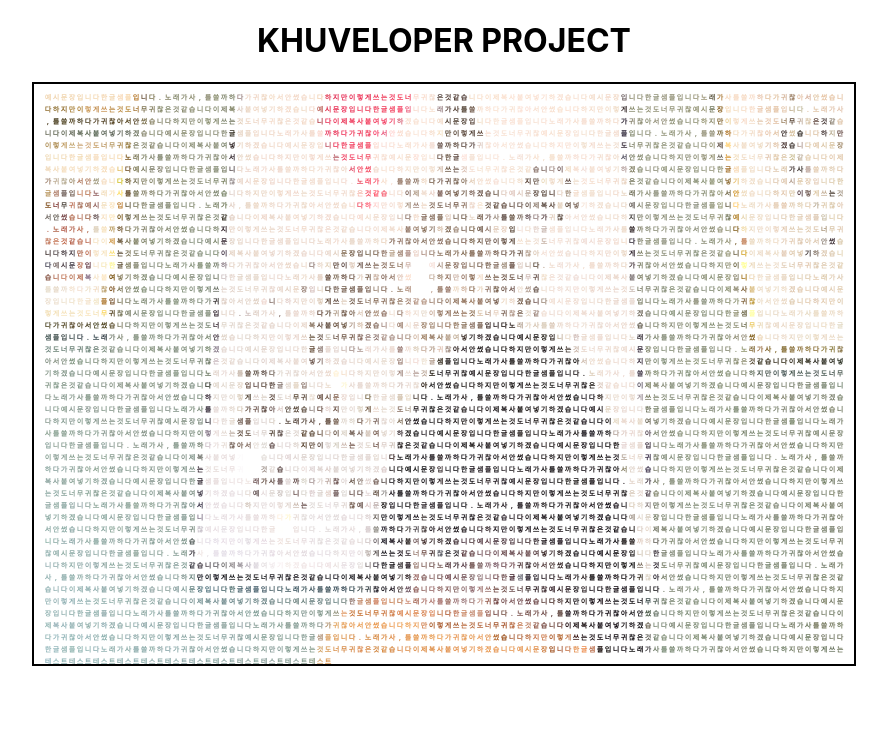
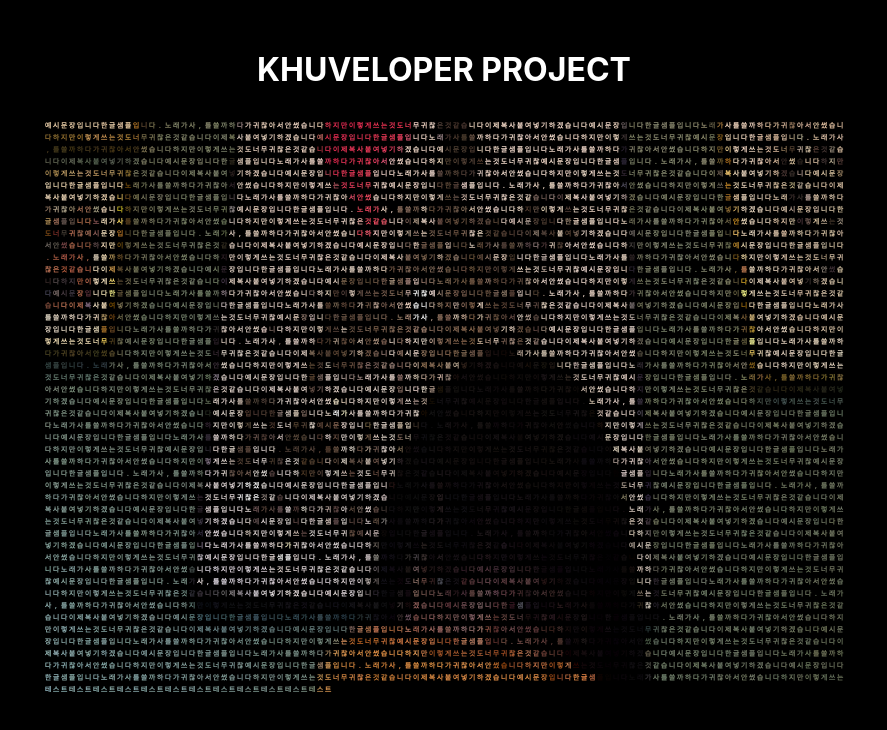
Before and after one commit to euzl/KHUVELOPER-frontend, a React (Create React App) app: page / in a window 1280 px wide. Shown: the top 730 px of the page, without its empty margins (196-1083 px from the left). Built offline with nearby package versions, Linux system fonts and the light colour scheme.

Commit message:
2018-11-08 Edit CSS

```diff
--- a/public/index.html
+++ b/public/index.html
@@ -1,5 +1,5 @@
 <!DOCTYPE html>
-<html lang="en">
+<html lang="en" style="background-color: black;">
   <head>
     <meta charset="utf-8">
     <link rel="shortcut icon" href="%PUBLIC_URL%/favicon.ico">
--- a/src/App.css
+++ b/src/App.css
@@ -1,6 +1,12 @@
 .App {
   text-align: center;
   align-items: center;
+  /* background-color: black; */
+}
+
+h1.title {
+  margin-top: 50px;
+  color: white;
 }
 
 .text-area {
--- a/src/App.js
+++ b/src/App.js
@@ -11,7 +11,7 @@ class App extends Component {
   render() {
     return (
       <div className="App">
-        <h1>KHUVELOPER PROJECT</h1>
+        <h1 className="title">KHUVELOPER PROJECT</h1>
         <div className="text-area">
           <Image />
           <Typing />
--- a/src/Typing.js
+++ b/src/Typing.js
@@ -5,8 +5,6 @@ import { bindActionCreators } from 'redux';
 import * as reducer from './store';
 
 import Typist from 'react-typist';
-
-
 
 class Typing extends Component {
   constructor() {
@@ -42,8 +40,6 @@ class Typing extends Component {
     return typingIng(testlist[count]);
   }
 
-
-
   render() {
     const { word } = this.state;
     const { typingStatus } = this.props;
```
